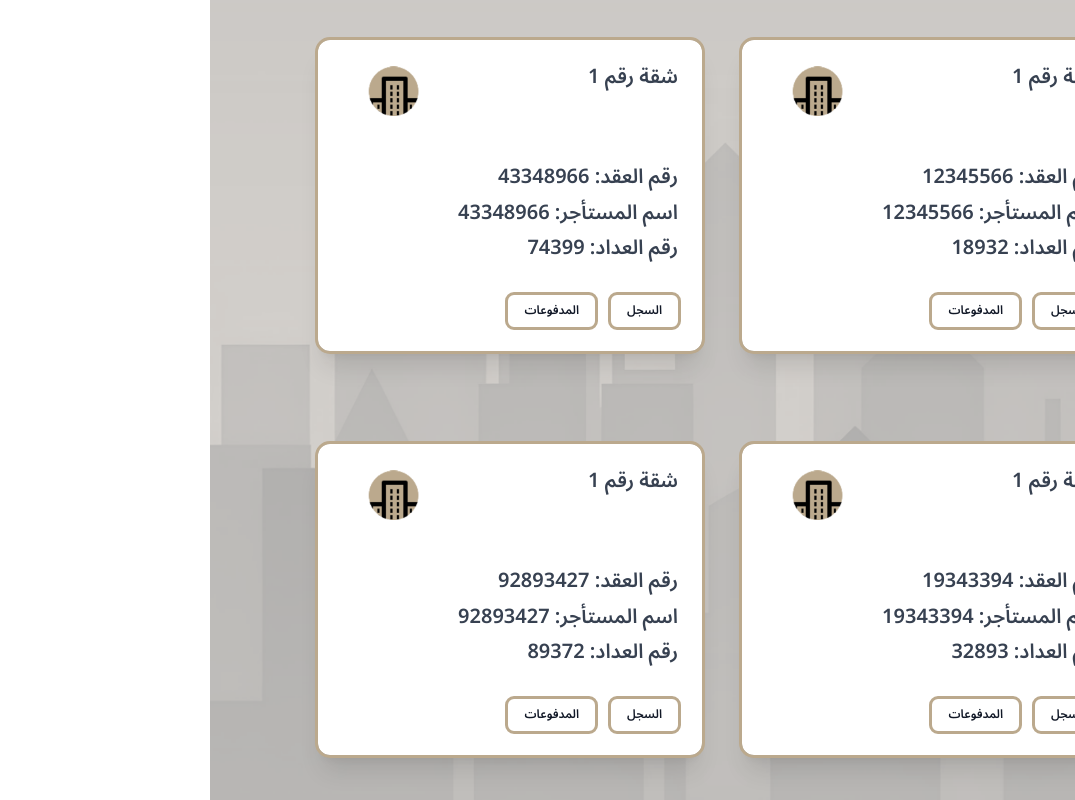
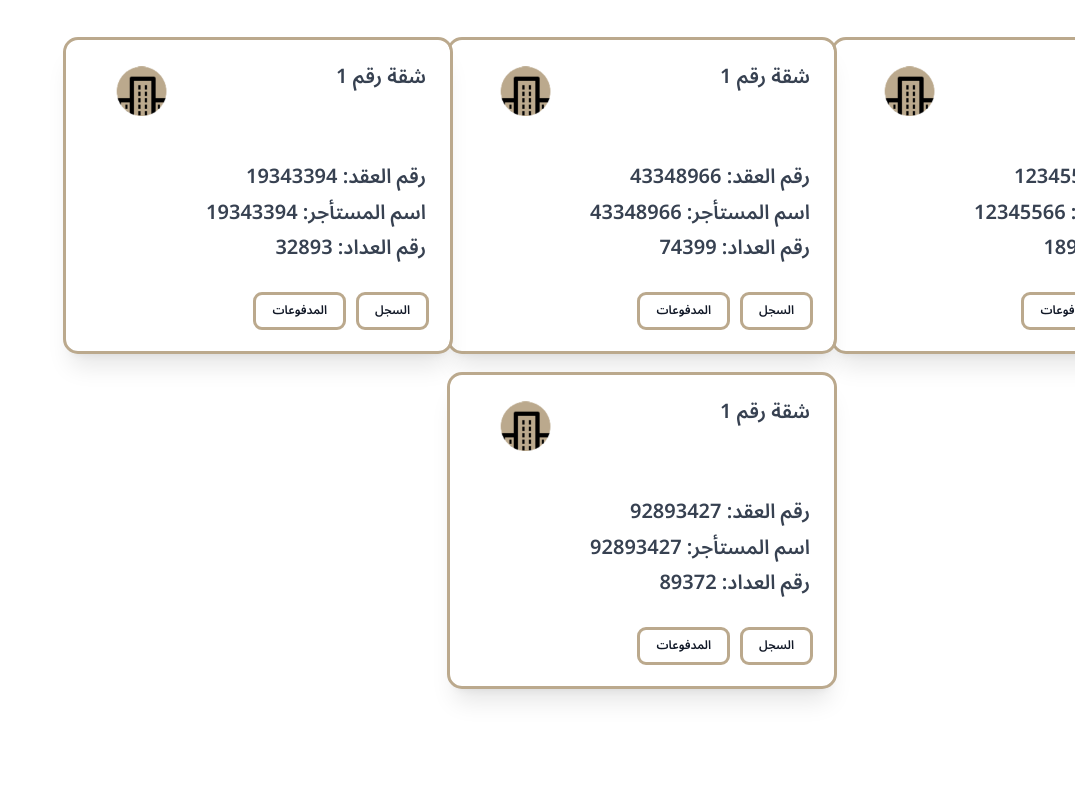
Before and after one commit to amalsaab/Amar, a React (Vite) app in the folder Aqarati-app/: page /Apartment in a window 1280 px wide. Shown: the whole page, without its empty margins (205-1280 px from the left). Built offline with nearby package versions, Linux system fonts and the light colour scheme; a web font is replaced by a local one.

Commit message:
init zustand state managment

```diff
--- a/Aqarati-app/package.json
+++ b/Aqarati-app/package.json
@@ -11,9 +11,11 @@
   },
   "dependencies": {
     "axios": "^1.6.3",
+    "classnames": "^2.5.1",
     "react": "^18.2.0",
     "react-dom": "^18.2.0",
-    "react-router-dom": "^6.21.1"
+    "react-router-dom": "^6.21.1",
+    "zustand": "^4.4.7"
   },
   "devDependencies": {
     "@types/react": "^18.2.43",
--- a/Aqarati-app/src/Pages/Owner.jsx
+++ b/Aqarati-app/src/Pages/Owner.jsx
@@ -4,9 +4,27 @@ import Apartment from "../pages/OwnerApartment";
 import logo from "../assets/logo.svg";
 import Realstates from "../pages/Realstates";
 import { Routes, Route, useNavigate } from "react-router-dom";
+import { useViewPage } from "./store";
 function Owner() {
+  const setPage = () => {
+    useViewPage.setState({ namePage: "Realstates" });
+  }
   const navigate = useNavigate();
-  const [selected, setSelected] = React.useState("Realstates");
+  const { namePage, setNamePage } = useViewPage(state => state);
+  const [selected, setSelected] = React.useState({
+    aqar: true,
+    tqar: false,
+    syan: false,
+    show: false,
+    profile: false,
+  });
+
+  React.useEffect(() => {
+      setPage()
+  }, []);
+
+
+
 
   return (
     <div dir="rtl">
@@ -24,9 +42,9 @@ function Owner() {
             </label>
 
             {/* Content */}
+            {namePage === "Realstates" && <Realstates />}
+            {namePage === "tqar" && <Apartment />}
             {/* {"Realstates" && <Realstates />} */}
-            {/* {"Realstates" && <Realstates />}
-            {"Realstates" && <Realstates />} */}
             {/* <Routes>
               <Route path="Realstates" element={<Realstates />} />
             </Routes> */}
@@ -63,7 +81,8 @@ function Owner() {
                         show: false,
                         profile: false,
                       });
-                      navigate("/Owner");
+                      setNamePage("Realstates");
+                      // navigate("/Owner");
                     }}
                   >
                     <svg
@@ -96,7 +115,8 @@ function Owner() {
                         show: false,
                         profile: false,
                       });
-                      navigate("/Apartment");
+                      setNamePage("tqar");
+                      // navigate("/Apartment");
                     }}
                     className=""
                   >
@@ -130,6 +150,7 @@ function Owner() {
                         show: false,
                         profile: false,
                       })
+                      // setNamePage("");
                     }
                   >
                     <svg
--- a/Aqarati-app/src/Pages/OwnerApartment.jsx
+++ b/Aqarati-app/src/Pages/OwnerApartment.jsx
@@ -6,12 +6,13 @@ import Owner from "./Owner";
 
 function OwnerApartment() {
   return (
-    <div className="grid grid-cols-5 max-sm:flex DashboredBG ">
-      <div className="z-[999]">
+    // className="grid grid-cols-5 max-sm:flex DashboredBG "
+    <div >
+      {/* <div className="z-[999]">
         <Owner />
-      </div>
-      <div className="col-span-4 flex ">
-        <div className="flex  gap-10 p-4 flex-wrap justify-center">
+      </div> */}
+      {/* <div className="col-span-4 flex "> */}
+        <div className="flex   p-4 flex-wrap justify-center"> {/*gap-10*/}
           <ApartmentCard
             Head="شقة رقم 1 "
             Age="12345566"
@@ -33,7 +34,7 @@ function OwnerApartment() {
             NumberofUnit="89372"
           />
         </div>
-      </div>
+      {/* </div> */}
     </div>
   );
 }
--- /dev/null
+++ b/Aqarati-app/src/Pages/store.js
@@ -0,0 +1,8 @@
+import {create} from 'zustand'
+
+export const useViewPage = create((set)=>({
+    namePage:"",
+    setNamePage: (text) => {
+        set(() => ({namePage: text}));
+    },
+}))
```
Also changed, not shown: 1 other file (tests, documents, lock files or other folders).
